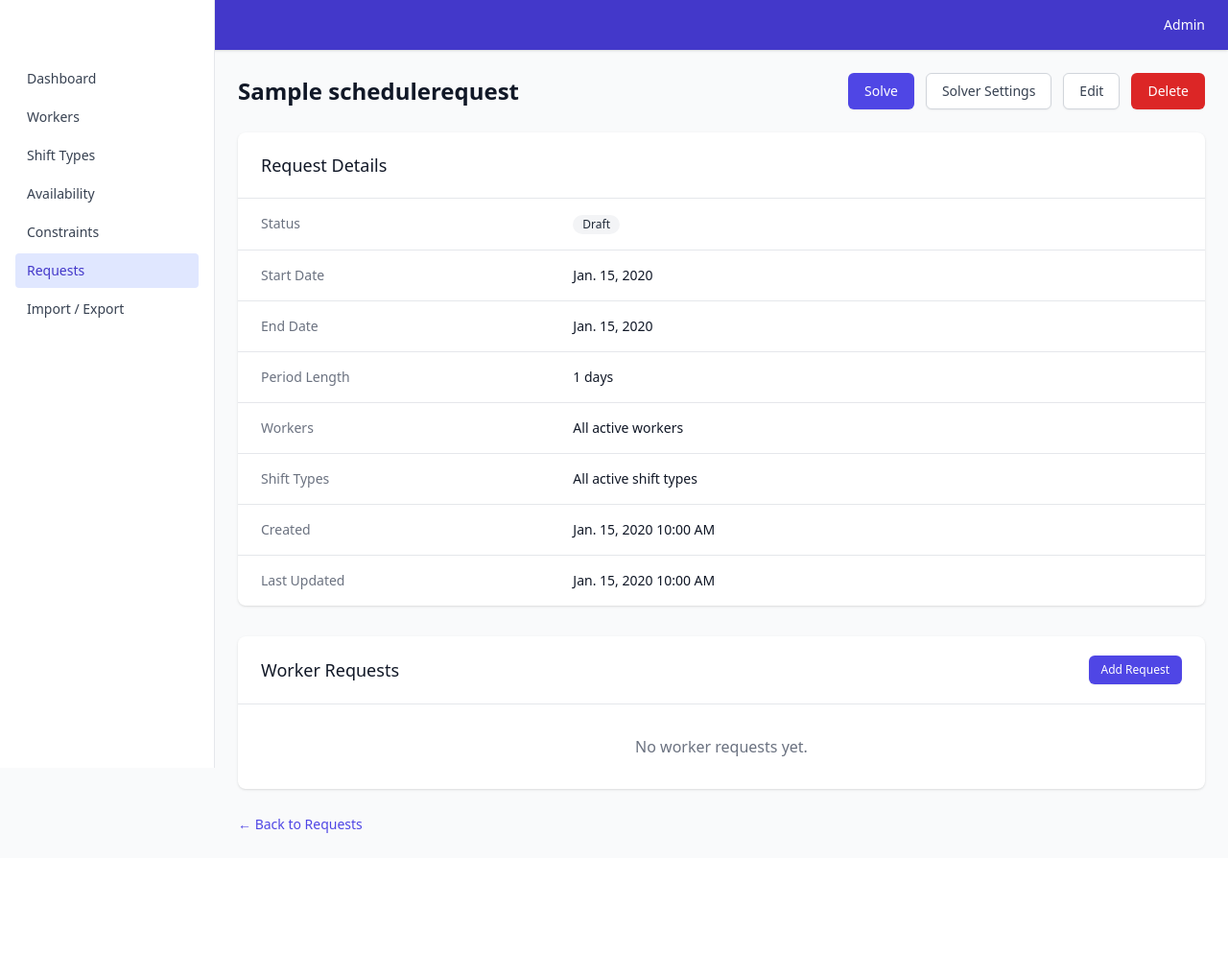
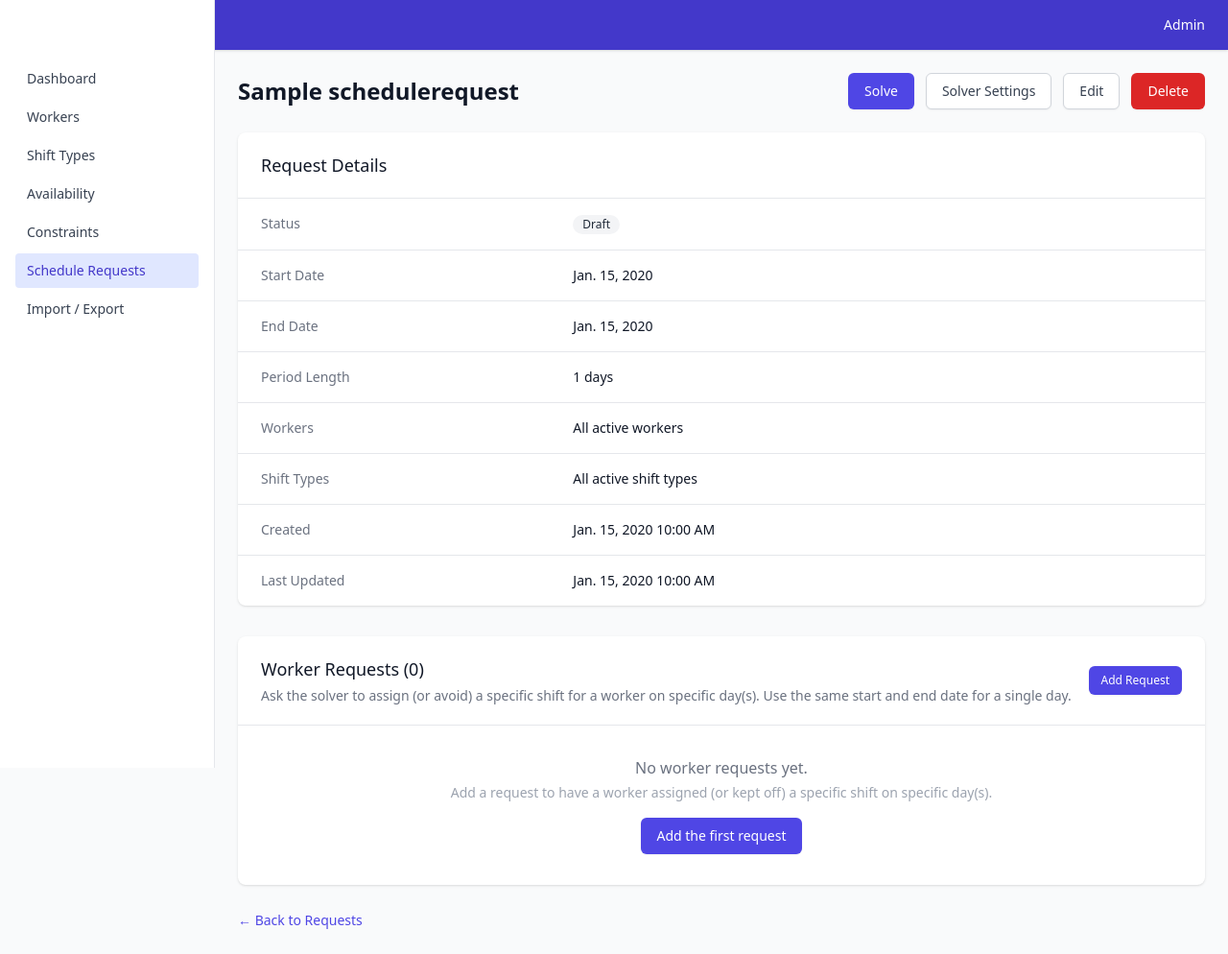
Before and after one commit to jbolinge/shift-solver, a Django app: page /requests/1/ in a window 1280 px wide. Shown: the whole page at 96% size. Before the commit the page ends 868 px from the top, so only its background shows below. Run offline with Django 5.2, Linux system fonts and the light colour scheme; tables that the repository leaves empty hold one stand-in row (values such as "Sample post"); data that the repository does not hold is empty; some libraries are stand-ins or nearby versions.

Commit message:
feat(web): improve schedule/worker request UI and form styling
- Enable @tailwindcss/forms plugin so <select> dropdowns and other
  form controls render with the intended consistent styling
- Render CheckboxSelectMultiple fields as a styled inline group
- Annotate schedule requests with worker-request counts and surface
  them in the list/row and detail views
- Add explanatory copy and an empty-state CTA for worker requests
- Rename sidebar "Requests" to "Schedule Requests"

Co-Authored-By: Claude Opus 4.8 (1M context) <noreply@anthropic.com>

```diff
--- a/web/core/templatetags/ui_tags.py
+++ b/web/core/templatetags/ui_tags.py
@@ -1,6 +1,6 @@
 """Custom template tags for the shift-solver web UI."""
 
-from django import template
+from django import forms, template
 from django.urls import reverse
 from django.utils.html import format_html
 
@@ -40,7 +40,11 @@ def render_field(field):
 
     Usage: {% render_field form.name %}
     """
-    return {"field": field}
+    widget = field.field.widget
+    return {
+        "field": field,
+        "is_multi_checkbox": isinstance(widget, forms.CheckboxSelectMultiple),
+    }
 
 
 @register.inclusion_tag("partials/_sidebar_link.html", takes_context=True)
--- a/web/core/views/request_views.py
+++ b/web/core/views/request_views.py
@@ -1,5 +1,6 @@
 """ScheduleRequest CRUD views with HTMX support."""
 
+from django.db.models import Count
 from django.http import HttpRequest, HttpResponse
 from django.shortcuts import get_object_or_404, redirect, render
 
@@ -12,9 +13,18 @@ def _is_htmx(request: HttpRequest) -> bool:
     return request.headers.get("HX-Request") == "true"
 
 
+def _annotated(pk: int) -> ScheduleRequest:
+    """Fetch a schedule request with its worker-request count annotated."""
+    return ScheduleRequest.objects.annotate(
+        worker_request_count=Count("worker_requests")
+    ).get(pk=pk)
+
+
 def request_list(request: HttpRequest) -> HttpResponse:
     """List all schedule requests."""
-    requests = ScheduleRequest.objects.all()
+    requests = ScheduleRequest.objects.annotate(
+        worker_request_count=Count("worker_requests")
+    )
     return render(
         request, "requests/request_list.html", {"requests": requests}
     )
@@ -30,7 +40,7 @@ def request_create(request: HttpRequest) -> HttpResponse:
                 return render(
                     request,
                     "requests/request_row.html",
-                    {"req": schedule_request},
+                    {"req": _annotated(schedule_request.pk)},
                 )
             return redirect("request-list")
     else:
@@ -75,7 +85,7 @@ def request_update(request: HttpRequest, pk: int) -> HttpResponse:
                 return render(
                     request,
                     "requests/request_row.html",
-                    {"req": schedule_request},
+                    {"req": _annotated(schedule_request.pk)},
                 )
             return redirect("request-detail", pk=schedule_request.pk)
     else:
--- a/web/templates/base.html
+++ b/web/templates/base.html
@@ -5,7 +5,7 @@
     <meta charset="UTF-8">
     <meta name="viewport" content="width=device-width, initial-scale=1.0">
     <title>{% block title %}Shift Solver{% endblock %}</title>
-    <script src="https://cdn.tailwindcss.com"></script>
+    <script src="https://cdn.tailwindcss.com?plugins=forms"></script>
     <script src="https://unpkg.com/htmx.org@2.0.4"></script>
     <link rel="stylesheet" href="{% static 'css/custom.css' %}">
     {% block extra_head %}{% endblock %}
--- a/web/templates/partials/_sidebar.html
+++ b/web/templates/partials/_sidebar.html
@@ -7,7 +7,7 @@
         {% sidebar_link "shift-list" "Shift Types" %}
         {% sidebar_link "availability-page" "Availability" %}
         {% sidebar_link "constraint-list" "Constraints" %}
-        {% sidebar_link "request-list" "Requests" %}
+        {% sidebar_link "request-list" "Schedule Requests" %}
         {% sidebar_link "import-page" "Import / Export" %}
     </nav>
 </aside>
--- a/web/templates/requests/request_detail.html
+++ b/web/templates/requests/request_detail.html
@@ -102,7 +102,10 @@
 
 <div class="mt-8 bg-white shadow rounded-lg overflow-hidden">
     <div class="px-6 py-5 border-b border-gray-200 flex items-center justify-between">
-        <h2 class="text-lg font-medium text-gray-900">Worker Requests</h2>
+        <div>
+            <h2 class="text-lg font-medium text-gray-900">Worker Requests ({{ worker_requests|length }})</h2>
+            <p class="mt-1 text-sm text-gray-500">Ask the solver to assign (or avoid) a specific shift for a worker on specific day(s). Use the same start and end date for a single day.</p>
+        </div>
         <a href="{% url 'worker-request-create' req.pk %}"
            class="inline-flex items-center px-3 py-1.5 border border-transparent text-xs font-medium rounded-md shadow-sm text-white bg-indigo-600 hover:bg-indigo-700">
             Add Request
@@ -158,6 +161,11 @@
     {% else %}
     <div class="px-6 py-8 text-center">
         <p class="text-gray-500">No worker requests yet.</p>
+        <p class="mt-1 text-sm text-gray-400">Add a request to have a worker assigned (or kept off) a specific shift on specific day(s).</p>
+        <a href="{% url 'worker-request-create' req.pk %}"
+           class="mt-4 inline-flex items-center px-4 py-2 border border-transparent text-sm font-medium rounded-md shadow-sm text-white bg-indigo-600 hover:bg-indigo-700">
+            Add the first request
+        </a>
     </div>
     {% endif %}
 </div>
--- a/web/templates/requests/request_list.html
+++ b/web/templates/requests/request_list.html
@@ -21,6 +21,7 @@
                 <th class="px-6 py-3 text-left text-xs font-medium text-gray-500 uppercase tracking-wider">End Date</th>
                 <th class="px-6 py-3 text-left text-xs font-medium text-gray-500 uppercase tracking-wider">Period</th>
                 <th class="px-6 py-3 text-left text-xs font-medium text-gray-500 uppercase tracking-wider">Status</th>
+                <th class="px-6 py-3 text-left text-xs font-medium text-gray-500 uppercase tracking-wider">Worker Requests</th>
                 <th class="px-6 py-3 text-right text-xs font-medium text-gray-500 uppercase tracking-wider">Actions</th>
             </tr>
         </thead>
--- a/web/templates/requests/request_row.html
+++ b/web/templates/requests/request_row.html
@@ -17,6 +17,11 @@
             {% status_badge "Failed" "red" %}
         {% endif %}
     </td>
+    <td class="px-6 py-4 whitespace-nowrap text-sm">
+        <a href="{% url 'request-detail' req.pk %}" class="text-indigo-600 hover:text-indigo-900">
+            {{ req.worker_request_count|default:0 }}
+        </a>
+    </td>
     <td class="px-6 py-4 whitespace-nowrap text-right text-sm font-medium">
         <a href="{% url 'request-detail' req.pk %}"
            class="text-indigo-600 hover:text-indigo-900 mr-3">View</a>
```
Also changed, not shown: web/templates/partials/_field.html (+13 -1 lines).
